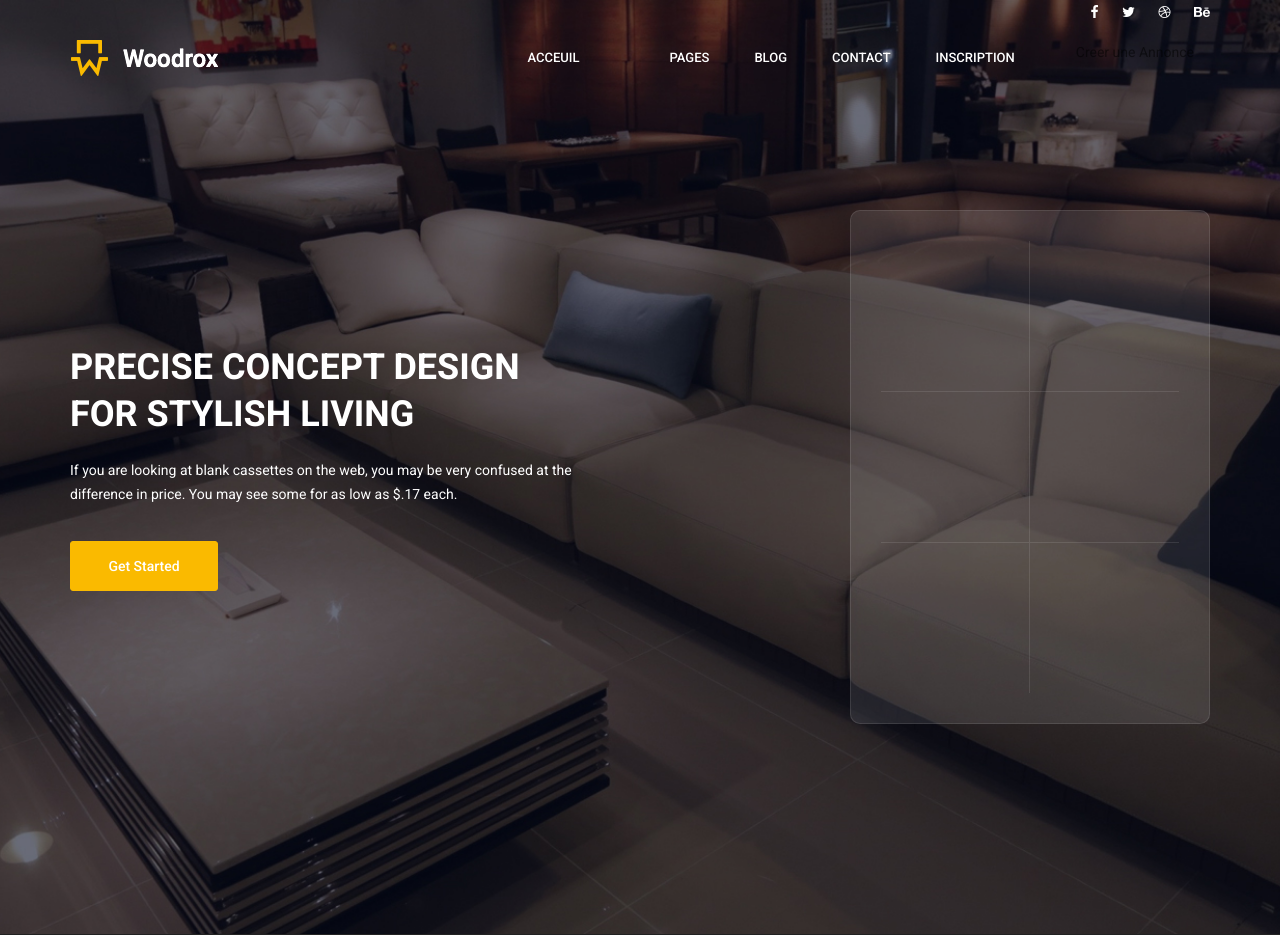
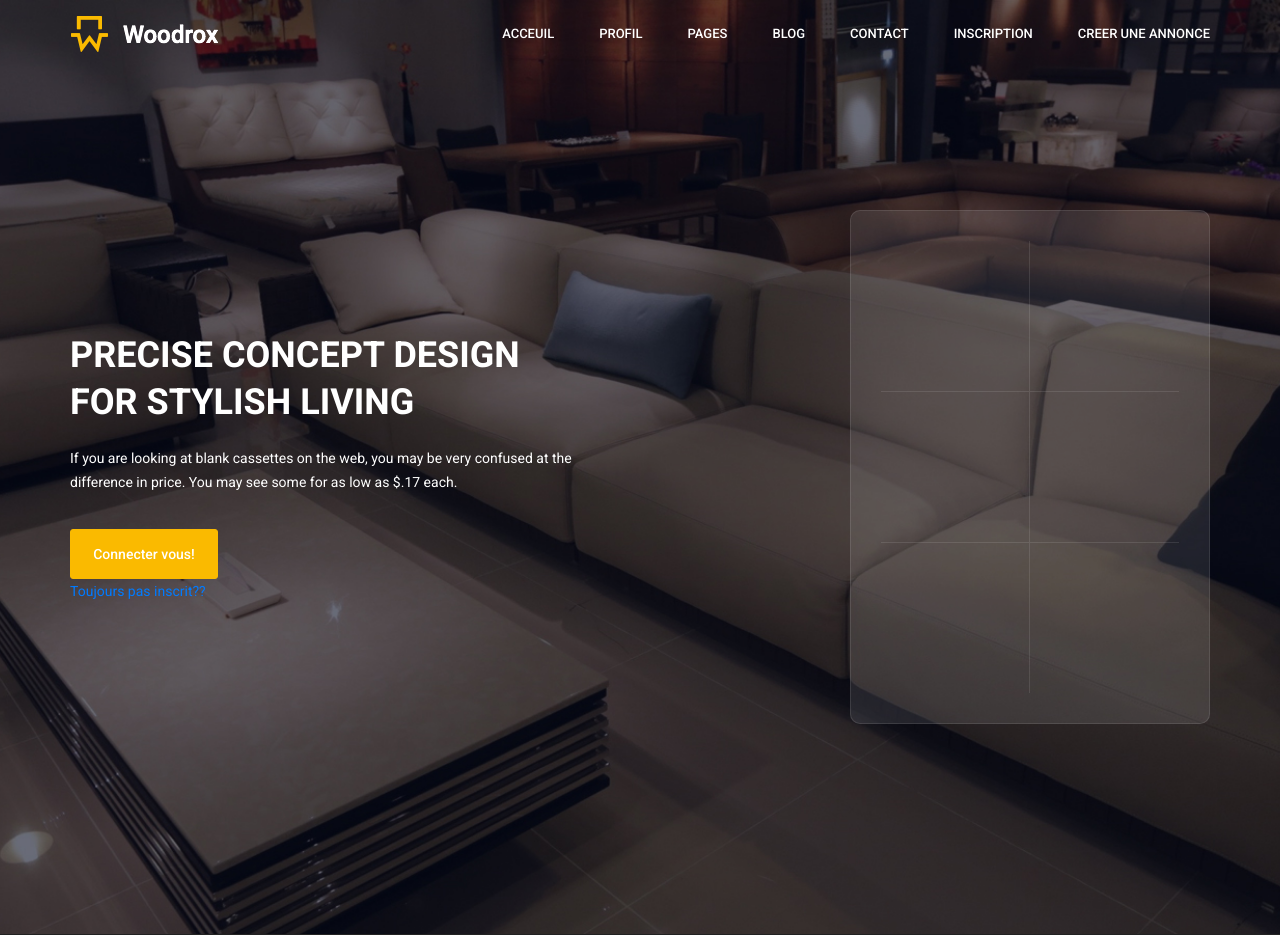
Before and after one commit to SecondLifee/Second-Life, a Symfony app: template templates/front/impo.html.twig in a window 1280 px wide. Shown: the top 935 px of the page. Run offline with Twig, Linux system fonts and the light colour scheme; the template is opened without the code that fills it, so the values that code supplies are empty; some libraries are stand-ins or nearby versions.

Commit message:
Page profil
création page profil

```diff
--- a/src/Controller/AnnonceController.php
+++ b/src/Controller/AnnonceController.php
@@ -4,7 +4,7 @@ namespace App\Controller;
 
 use App\Entity\Annonce;
 use App\Entity\Membre;
-use App\form\AnnonceFormType;
+use App\Form\AnnonceFormType;
 use Symfony\Component\HttpFoundation\File\File;
 use Symfony\Component\HttpFoundation\File\UploadedFile;
 use Symfony\Bundle\FrameworkBundle\Controller\AbstractController;
@@ -70,7 +70,7 @@ class AnnonceController extends AbstractController
             $em->flush();
 
             # Redirection
-            return $this->redirectToRoute('front_annonce', [
+            return $this->redirectToRoute('connexion_connexion', [
                 'categorie' => $annonce->getCategorie()->getSlug(),
                 'slug' => $annonce->getSlug(),
                 'id' => $annonce->getId()
--- a/templates/components/categorie.html.twig
+++ b/templates/components/categorie.html.twig
@@ -1,17 +1,4 @@
 <header class="header_area">
-    <div class="top_menu">
-        <div class="container">
-                <div class="float-right">
-                    <ul class="list header_socila">
-                        <li><a href="#"><i class="fa fa-facebook"></i></a></li>
-                        <li><a href="#"><i class="fa fa-twitter"></i></a></li>
-                        <li><a href="#"><i class="fa fa-dribbble"></i></a></li>
-                        <li><a href="#"><i class="fa fa-behance"></i></a></li>
-                    </ul>
-                </div>
-            </div>
-        </div>
-    </div>
     <div class="main_menu" id="mainNav">
         <nav class="navbar navbar-expand-lg navbar-light">
             <div class="container">
@@ -26,7 +13,7 @@
                 <div class="collapse navbar-collapse offset" id="navbarSupportedContent">
                     <ul class="nav navbar-nav menu_nav ml-auto">
                         <li class="nav-item active"><a class="nav-link" href="{{ path('connexion_connexion') }}">Acceuil</a></li>
-                        <li class="nav-item"><a class="nav-link" href="about-us.html"></a></li>
+                        <li class="nav-item"><a class="nav-link" href="profil.html.twig">Profil</a></li>
                         <li class="nav-item submenu dropdown">
                             <a href="#" class="nav-link dropdown-toggle" data-toggle="dropdown" role="button" aria-haspopup="true" aria-expanded="false">Pages</a>
                             <ul class="dropdown-menu">
@@ -36,17 +23,14 @@
                             </ul>
                         </li>
                         <li class="nav-item submenu dropdown">
-                            <a href="#" class="nav-link dropdown-toggle" data-toggle="dropdown" role="button" aria-haspopup="true" aria-expanded="false">Blog</a>
-                            <ul class="dropdown-menu">
-                                <li class="nav-item"><a class="nav-link" href="blog.html">Blog</a></li>
-                                <li class="nav-item"><a class="nav-link" href="single-blog.html">Blog Details</a></li>
-                            </ul>
+                            <a href="" class="nav-link dropdown-toggle" data-toggle="dropdown" role="button" aria-haspopup="true" aria-expanded="false">Blog</a>
+
                         </li>
                         <li class="nav-item"><a class="nav-link" href="contact.html">Contact</a></li>
                         <li class="nav-item">
                             <a class="nav-link" href="{{ path('membre_inscription') }}">Inscription</a>
                         </li>
-                    <li class="nav-link">
+                    <li class="nav-item">
                         <a class="nav-link" href="{{ path('annonce_new') }}" >Creer une Annonce</a>
                     </li>
                     </ul>
@@ -63,7 +47,10 @@
                     <div class="banner_content">
                         <h2>Precise concept design <br />for stylish living</h2>
                         <p>If you are looking at blank cassettes on the web, you may be very confused at the difference in price. You may see some for as low as $.17 each.</p>
-                        <a class="banner_btn" href="#">Get Started</a>
+                        <a class="banner_btn" href="{{ path('connexion_connexion') }}">Connecter vous!</a>
+                    </div>
+                    <div>
+                        <a href="{{ path('membre_inscription') }}">Toujours pas inscrit??</a>
                     </div>
                 </div>
                 <div class="col-lg-4">
--- a/templates/components/footer.html.twig
+++ b/templates/components/footer.html.twig
@@ -36,9 +36,9 @@
                     </div>
                     <p>Let us be social</p>
                     <ul class="list">
-                        <li><a href="#"><i class="fa fa-facebook"></i></a></li>
-                        <li><a href="#"><i class="fa fa-twitter"></i></a></li>
-                        <li><a href="#"><i class="fa fa-dribbble"></i></a></li>
+                        <li><a href="https://www.facebook.com/login"><i class="fa fa-facebook"></i></a></li>
+                        <li><a href="https://twitter.com/login"><i class="fa fa-twitter"></i></a></li>
+                        <li><a href="https://dribbble.com/"><i class="fa fa-dribbble"></i></a></li>
                         <li><a href="#"><i class="fa fa-behance"></i></a></li>
                     </ul>
                 </aside>
--- a/templates/front/form.html.twig
+++ b/templates/front/form.html.twig
@@ -1,3 +1,4 @@
+
 {% extends "layout.html.twig" %}
 
 {% block title %}
@@ -12,7 +13,6 @@
 
 
 {% block javascripts %}
-    {# parent() permet de conserver le code existant dans le block #}
     {{ parent() }}
     <script src="//cdn.ckeditor.com/4.11.2/standard/ckeditor.js"></script>
     <script src="https://cdnjs.cloudflare.com/ajax/libs/Dropify/0.2.2/js/dropify.min.js" integrity="sha256-SUaao5Q7ifr2twwET0iyXVy0OVnuFJhGVi5E/dqEiLU=" crossorigin="anonymous"></script>
--- a/templates/layout.html.twig
+++ b/templates/layout.html.twig
@@ -20,14 +20,14 @@
 <div class="loader" id="page-loader">
     <div class="loading-wrapper"></div>
 </div>
-{% include 'components/categorie.html.twig' %}
 
+    {% include 'components/categorie.html.twig' %}
     {% block content '' %}
 
     {% include 'components/footer.html.twig' %}
+{% endblock %}
 
 
-{% endblock %}
 
 {% block javascripts %}
     <script src="{{ asset('js/jquery-3.2.1.min.js') }}"></script>
```
Also changed, not shown: src/Entity/Annonce.php (+20 -0 lines), src/Migrations/Version20190215131727.php (added, +35 -0 lines), src/form/AnnonceFormType.php (+23 -9 lines), templates/Profil/profil.html.twig (added, +79 -0 lines).
